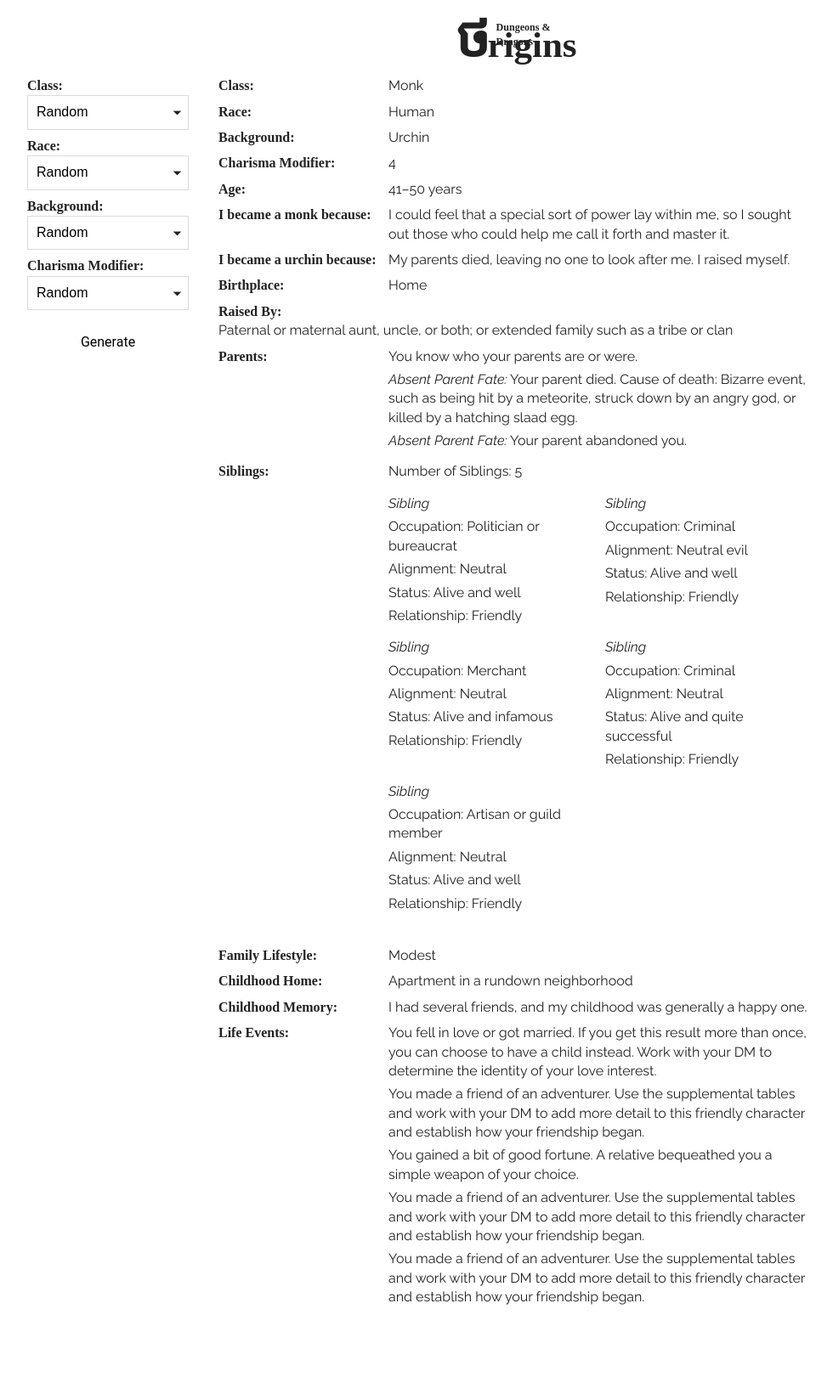
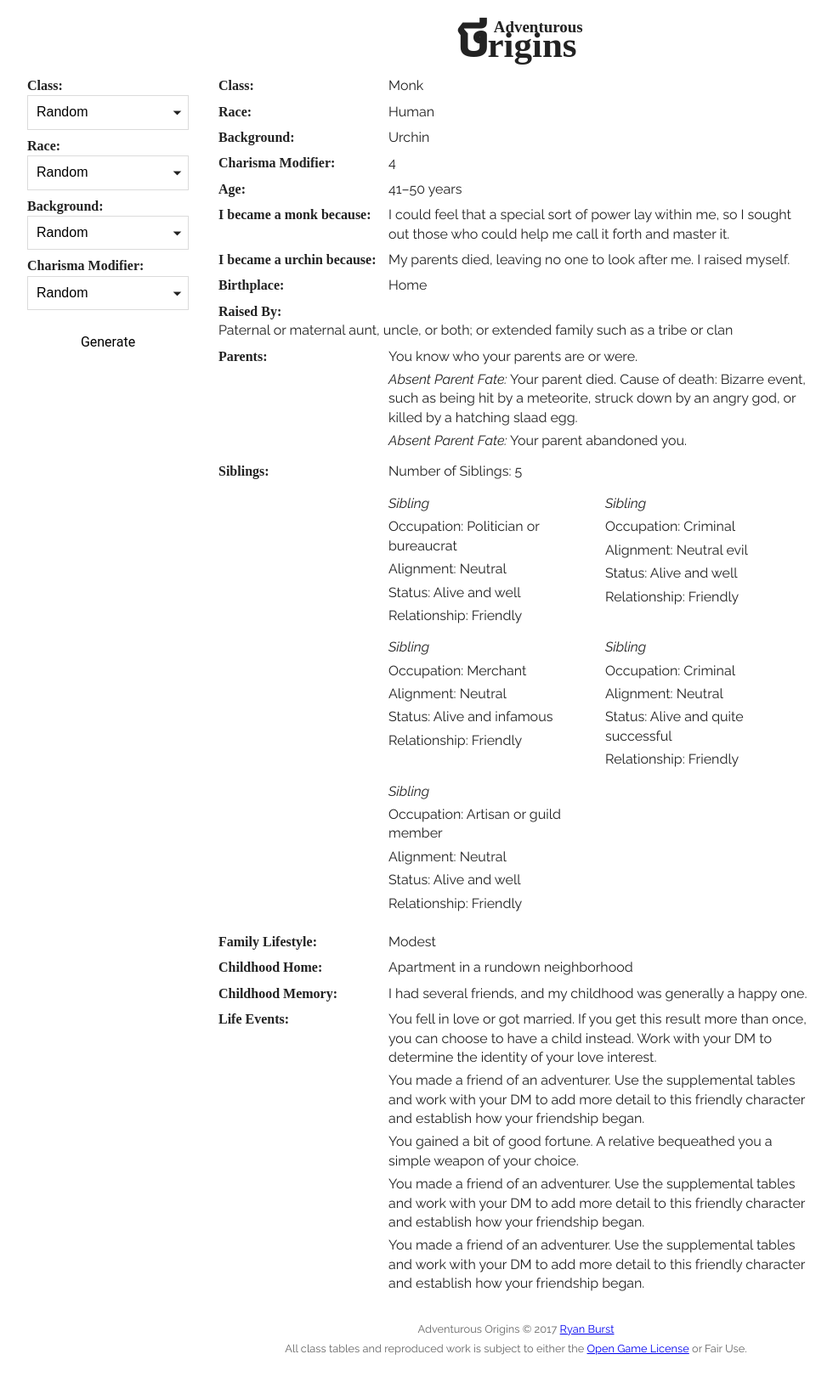
Before and after one commit to ryanburst/adventurous-origins, a website: page docs/index.html in a window 1280 px wide. Shown: the whole page at 85% size, without its empty margins (33-1013 px from the left). Before the commit the page ends 1572 px from the top, so only its background shows below. Drawn offline with nearby package versions, Linux system fonts and the light colour scheme; a web font is replaced by a local one.

Commit message:
Adding OGL license and legal info, changing name to ato advenurous origins

```diff
--- a/docs/index.html
+++ b/docs/index.html
@@ -3,8 +3,8 @@
 <head>
   <meta charset="utf-8">
   <meta http-equiv="x-ua-compatible" content="ie=edge">
-  <title>D&D Origins</title>
-  <meta name="description" content="D&D Random Background Generator">
+  <title>Adventurous Origins</title>
+  <meta name="description" content="A Random Background Generator">
   <meta name="viewport" content="width=device-width, initial-scale=1, shrink-to-fit=no">
 
   <link href="https://fonts.googleapis.com/css?family=Material+Icons|Khmer|UnifrakturCook:700|New+Rocker|Raleway:400,400i|Spectral+SC:400,400i,600,700,800" rel="stylesheet">
@@ -55,7 +55,7 @@
   </div>
   <div class="wrapper">
     <h1 class="heading">
-      <span class="heading__small">Dungeons &amp; Dragons</span>
+      <span class="heading__small">Adventurous</span>
       <span class="heading__first">ថ</span>rigins
     </h1>
     <div class="character">
@@ -120,6 +120,10 @@
         <div class="attribute__cell attribute__cell--value" id="life-events"></div>
       </div>
     </div>
+    <div class="legal">
+      <p>Adventurous Origins &copy; 2017 <a href="https://www.twitter.com/ryanburst" target="_blank">Ryan Burst</a></p>
+      <p>All class tables and reproduced work is subject to either the <a href="SRD-OGL_V5.1.pdf">Open Game License</a> or Fair Use.</p>
+    </div>
   </div>
   <script src="js/vendor/modernizr-3.5.0.min.js"></script>
   <script src="https://code.jquery.com/jquery-3.2.1.min.js" integrity="sha256-hwg4gsxgFZhOsEEamdOYGBf13FyQuiTwlAQgxVSNgt4=" crossorigin="anonymous"></script>
--- a/docs/js/dnd-origins.js
+++ b/docs/js/dnd-origins.js
@@ -83,7 +83,7 @@ $(document).ready(function() {
   }
 
   function render() {
-    $('#class').html(character.class.toString());
+    $('#class').html('\t' + character.class.toString());
     $('.c-class').html(character.class.toString().toLowerCase());
     $('#race').html(character.race.toString());
     $('#background').html(character.background.toString());
--- a/src/scripts/main.js
+++ b/src/scripts/main.js
@@ -30,7 +30,7 @@ $(document).ready(function() {
   }
 
   function render() {
-    $('#class').html(character.class.toString());
+    $('#class').html('\t' + character.class.toString());
     $('.c-class').html(character.class.toString().toLowerCase());
     $('#race').html(character.race.toString());
     $('#background').html(character.background.toString());
--- a/src/scss/components/_heading.scss
+++ b/src/scss/components/_heading.scss
@@ -10,9 +10,9 @@
   transform: translateX(-50%);
   &__small {
     position: absolute;
-    top: 2em;
-    left: 4em;
-    font-size: 0.28em;
+    top: 1em;
+    left: 2.4em;
+    font-size: 0.44em;
   }
   &__first {
     font-size: 1.5em;
--- a/src/scss/specifics/__index.scss
+++ b/src/scss/specifics/__index.scss
@@ -1,4 +1,5 @@
 @import "controls";
 @import "character";
 @import "attribute";
+@import "legal";
 @import "print";
--- a/src/scss/specifics/_attribute.scss
+++ b/src/scss/specifics/_attribute.scss
@@ -34,6 +34,7 @@
     }
     ol {
       padding: 0;
+      margin-bottom: 0;
       list-style: none;
       flex-wrap: wrap;
       justify-content: space-between;
--- /dev/null
+++ b/src/scss/specifics/_legal.scss
@@ -0,0 +1,11 @@
+.legal {
+  padding-top: 20px;
+  padding-bottom: 20px;
+  color: #666666;
+  font-size: 0.8em;
+  text-align: center;
+  p {
+    margin-top: 0;
+    margin-bottom: 5px;
+  }
+}
--- a/src/scss/specifics/_print.scss
+++ b/src/scss/specifics/_print.scss
@@ -80,4 +80,16 @@
   h3 {
     page-break-after: avoid;
   }
+
+  .controls {
+    display: none;
+  }
+  .attribute__cell {
+    ol {
+      display: flex;
+    }
+    li {
+      width: 49%;
+    }
+  }
 }
```
Also changed, not shown: src/statics/index.html (+7 -3 lines), dist/css/dnd-origins.css, dist/index.html, dist/js/dnd-origins.js, docs/css/dnd-origins.css, 3 other files.
